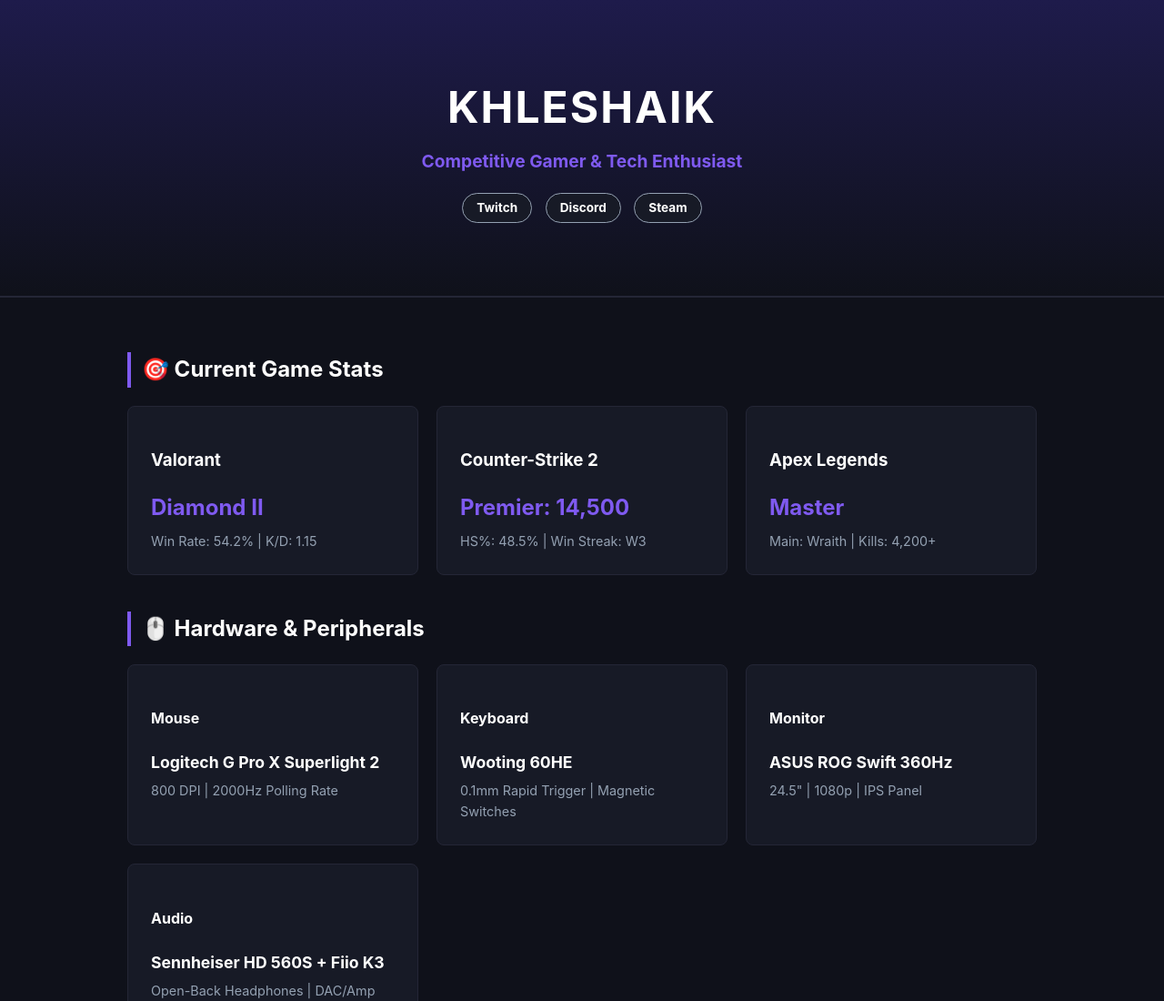
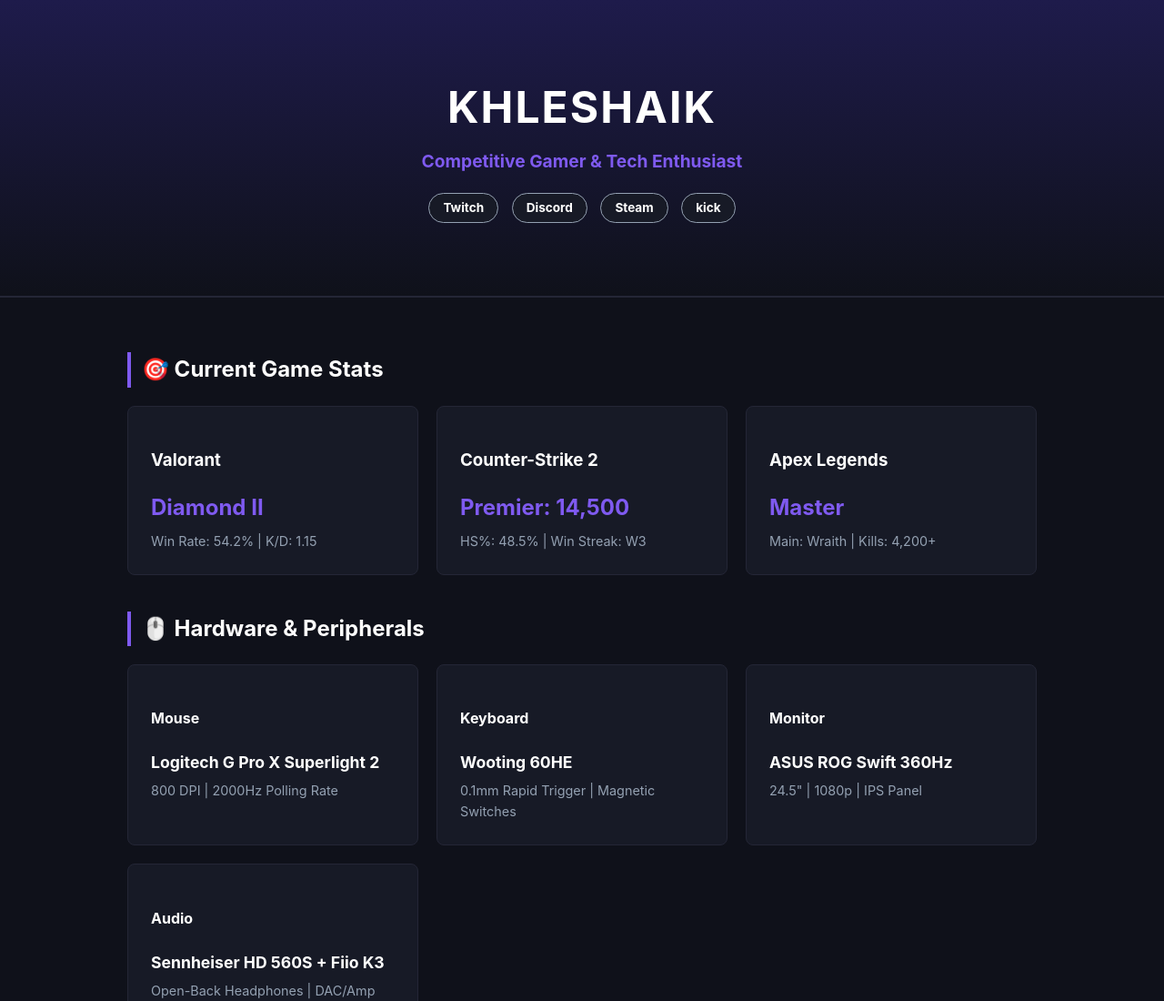
Before and after one commit to khleshaik/khleshaik.github.io, a plain HTML site: page index.html in a window 1280 px wide. Shown: the top 1100 px of the page at 91% size. Drawn offline with Linux system fonts and the light colour scheme.

Commit message:
Update index.html

```diff
--- a/index.html
+++ b/index.html
@@ -17,6 +17,7 @@
                 <span class="tag twitch">Twitch</span>
                 <span class="tag discord">Discord</span>
                 <span class="tag steam">Steam</span>
+                <span class="tag steam">kick</span>
             </div>
         </div>
     </header>
```
